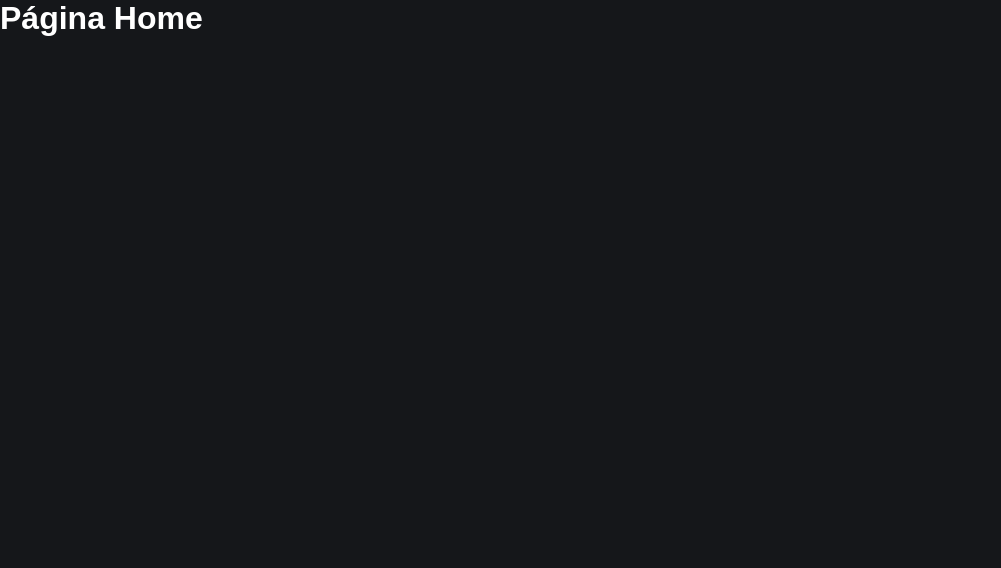
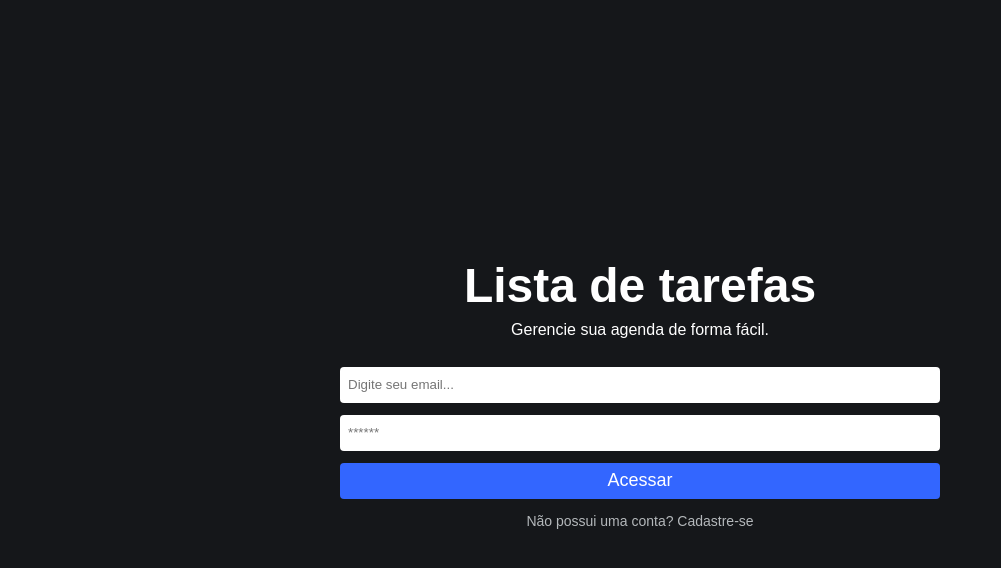
Before and after one commit to PauloAlves8039/react-firebase-lista-de-tarefas, a React (Vite) app: page / in a window 1280 px wide. Shown: the top 568 px of the page, without its empty margins (0-1001 px from the left). Built offline with nearby package versions, Linux system fonts and the light colour scheme.

Commit message:
feat: criado elementos na home

```diff
--- a/src/App.css
+++ b/src/App.css
@@ -1,4 +1,6 @@
 :root {
+    --primary-color: #3366FF;
     --dark-color: #15171A;
     --neutral-color: #FFF;
+    --gray-color: #B4b8BB;
 }
--- a/src/pages/Home/home.css
+++ b/src/pages/Home/home.css
@@ -0,0 +1,57 @@
+
+.home-container{
+    display: flex;
+    flex-direction: column;
+    align-items: center;
+    justify-content: center;
+    height: 100vh;
+    width: 100%;
+  }
+
+  .home-container h1{
+    font-size: 48px;
+    margin-bottom: 8px;
+  }
+
+  .home-container span{
+    margin-bottom: 28px;
+  }
+
+  .form{
+    display: flex;
+    flex-direction: column;
+    width: 90%;
+    max-width: 600px;
+  }
+
+  .form input{
+    border:0;
+    margin-bottom: 12px;
+    height: 36px;
+    border-radius: 4px;
+    padding: 0 8px;
+  }
+
+  .form button{
+    height: 36px;
+    border:0;
+    border-radius: 4px;
+    background-color: var(--primary-color);
+    color: var(--neutral-color);
+    font-size: 18px;
+  }
+
+  .form textarea{
+    margin-bottom: 12px;
+    border:0;
+    height: 90px;
+    resize: none;
+    border-radius: 4px;
+  }
+
+  .button-link{
+    color: var(--gray-color);
+    text-decoration: none;
+    margin: 14px 0;
+    font-size: 14px;
+  }
--- a/src/pages/Home/index.jsx
+++ b/src/pages/Home/index.jsx
@@ -1,7 +1,49 @@
+import { useState } from "react";
+import "./home.css";
+
+import { Link } from "react-router-dom";
+
 function Home() {
+    const [email, setEmail] = useState("");
+    const [password, setPassword] = useState("");
+
+    function handleLogin(e) {
+      e.preventDefault();
+
+      if(email !== '' && password !== ''){
+        alert("Teste")
+      }else{
+        alert("Preencha todos os campos!")
+      }
+    }
+
     return (
-      <div>
-        <h1>Página Home</h1>
+      <div className="home-container">
+        <h1>Lista de tarefas</h1>
+        <span>Gerencie sua agenda de forma fácil.</span>
+
+        <form className="form" onSubmit={handleLogin}>
+          <input
+            type="text"
+            placeholder="Digite seu email..."
+            value={email}
+            onChange={(e) => setEmail(e.target.value) }
+          />
+
+          <input
+            autoComplete={false}
+            type="password"
+            placeholder="******"
+            value={password}
+            onChange={(e) => setPassword(e.target.value) }
+          />
+
+          <button type="submit" >Acessar</button>
+        </form>
+
+        <Link className="button-link" to="/register">
+          Não possui uma conta? Cadastre-se
+        </Link>
       </div>
     )
   }
```
